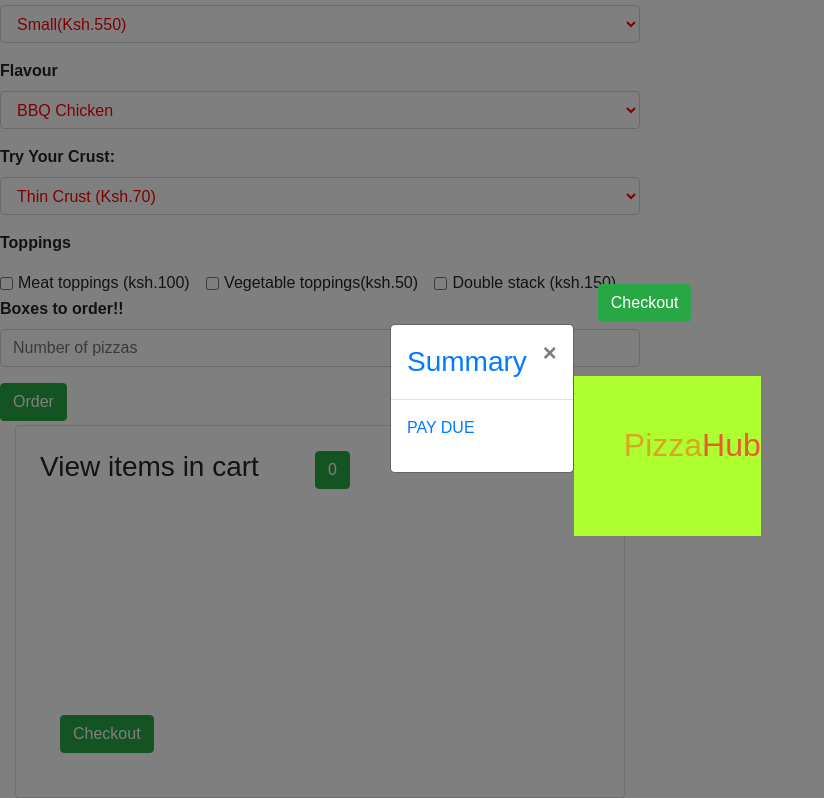
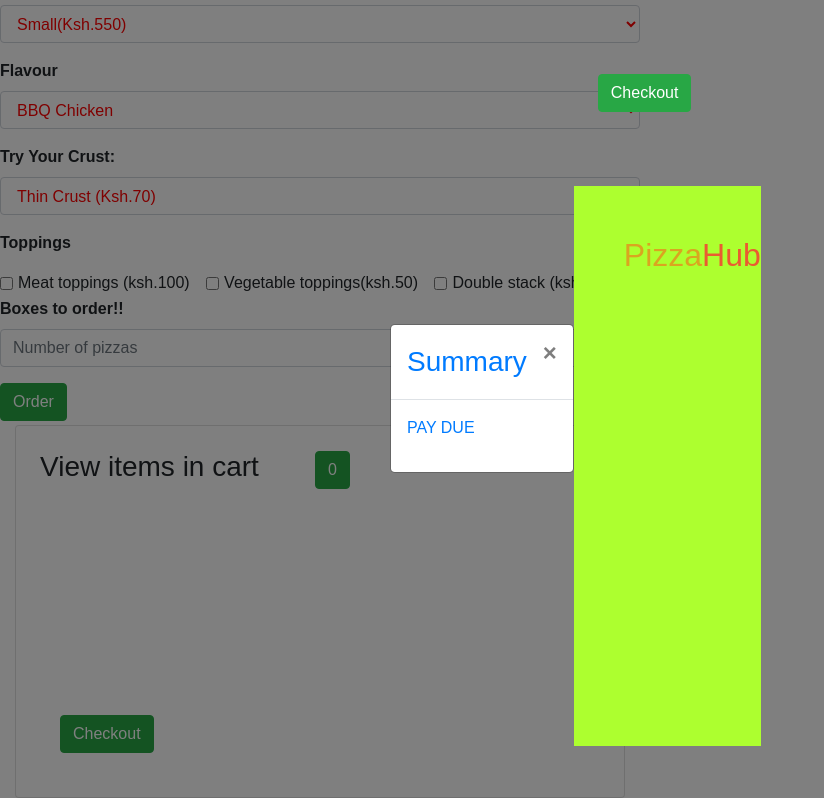
Before and after one commit to Jeffacy99/Pizza-hub, a plain HTML site: page index.html in a window 1280 px wide. Both pictures are taken after a click on the button "Checkout". Shown: the part 314-1112 px from the top of the page, without its empty margins (0-824 px from the left). Drawn offline with Linux system fonts and the light colour scheme; a web font is replaced by a local one.

Commit message:
added footer

```diff
--- a/css/styles.css
+++ b/css/styles.css
@@ -60,9 +60,9 @@
     color: red;
   }
   footer {
-    height: 20vh;
+    height: 70vh;
     background-color:greenyellow;
-    margin-top: 30px;
+    margin-top: 50px;
   }
   #brand {
     color: goldenrod;
```
